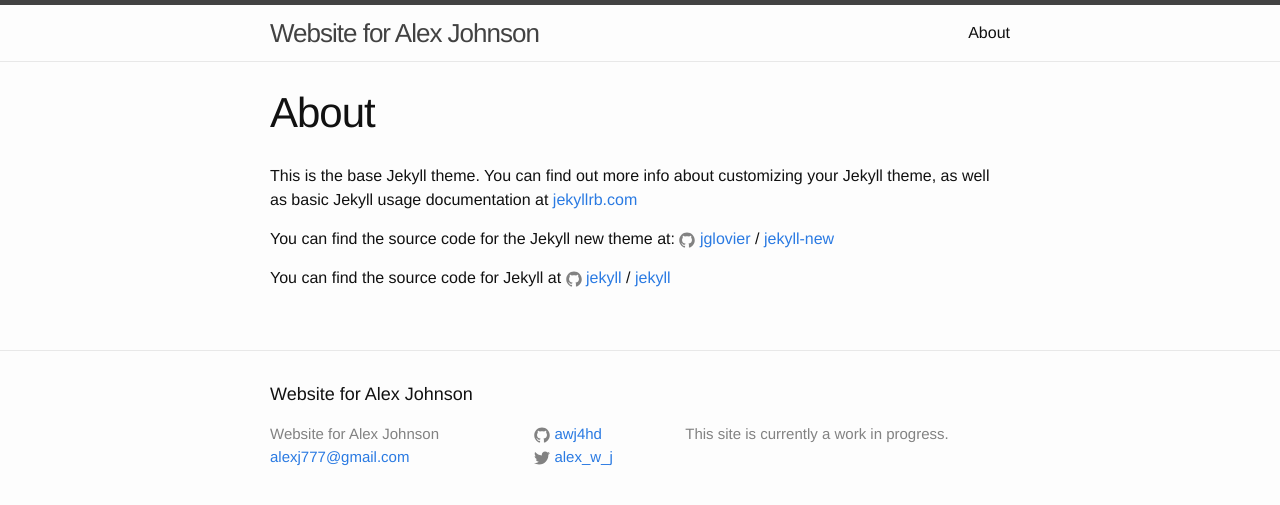
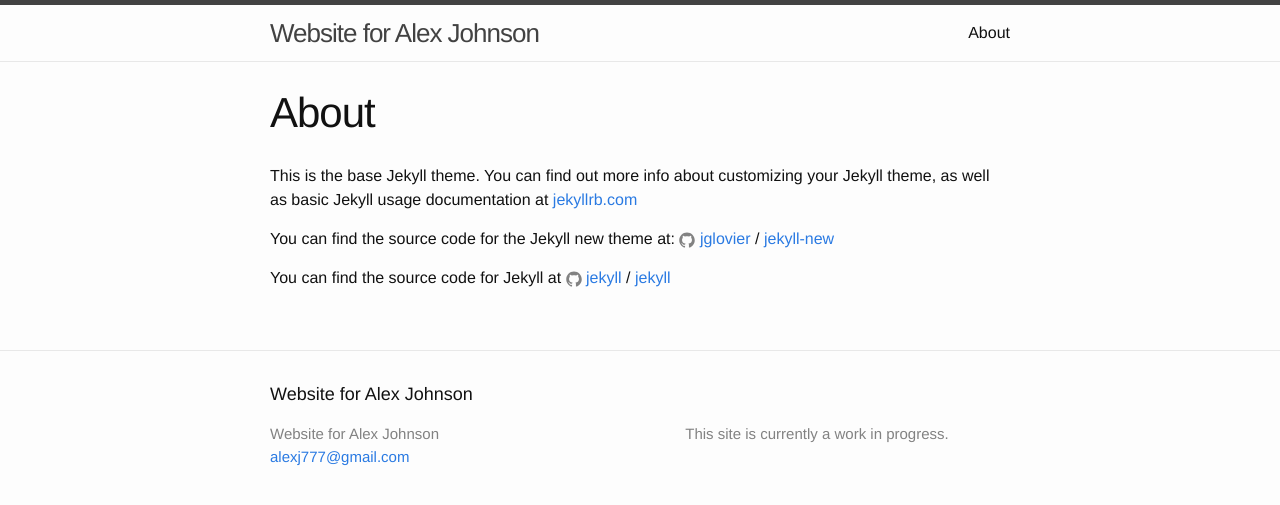
Before and after one commit to awj4hd/awj4hd.github.io, a Jekyll site: the page built from about.md, in a window 1280 px wide. Shown: the top 505 px of the page. Built offline with Jekyll 4.4.1, drawn with Linux system fonts in a browser that asks for light colours.

Commit message:
Update _config.yml

```diff
--- a/_config.yml
+++ b/_config.yml
@@ -12,8 +12,7 @@ description: > # this means to ignore newlines until "baseurl:"
           This site is currently a work in progress.
 baseurl: "" # the subpath of your site, e.g. /blog
 url: "alexanderwjohnson.com" # the base hostname & protocol for your site
-twitter_username: alex_w_j
-github_username:  awj4hd
+
 
 # Build settings
 markdown: kramdown
```
